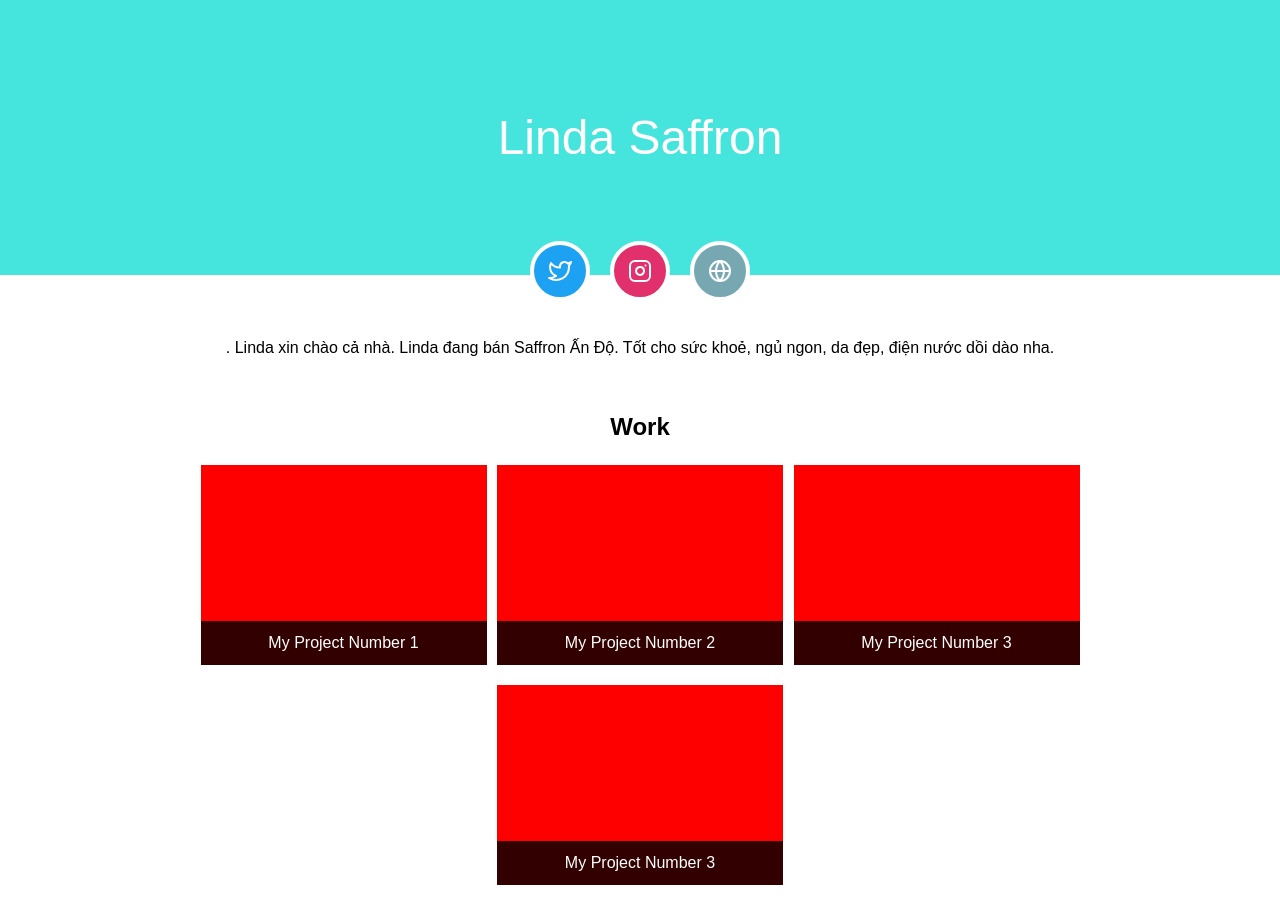
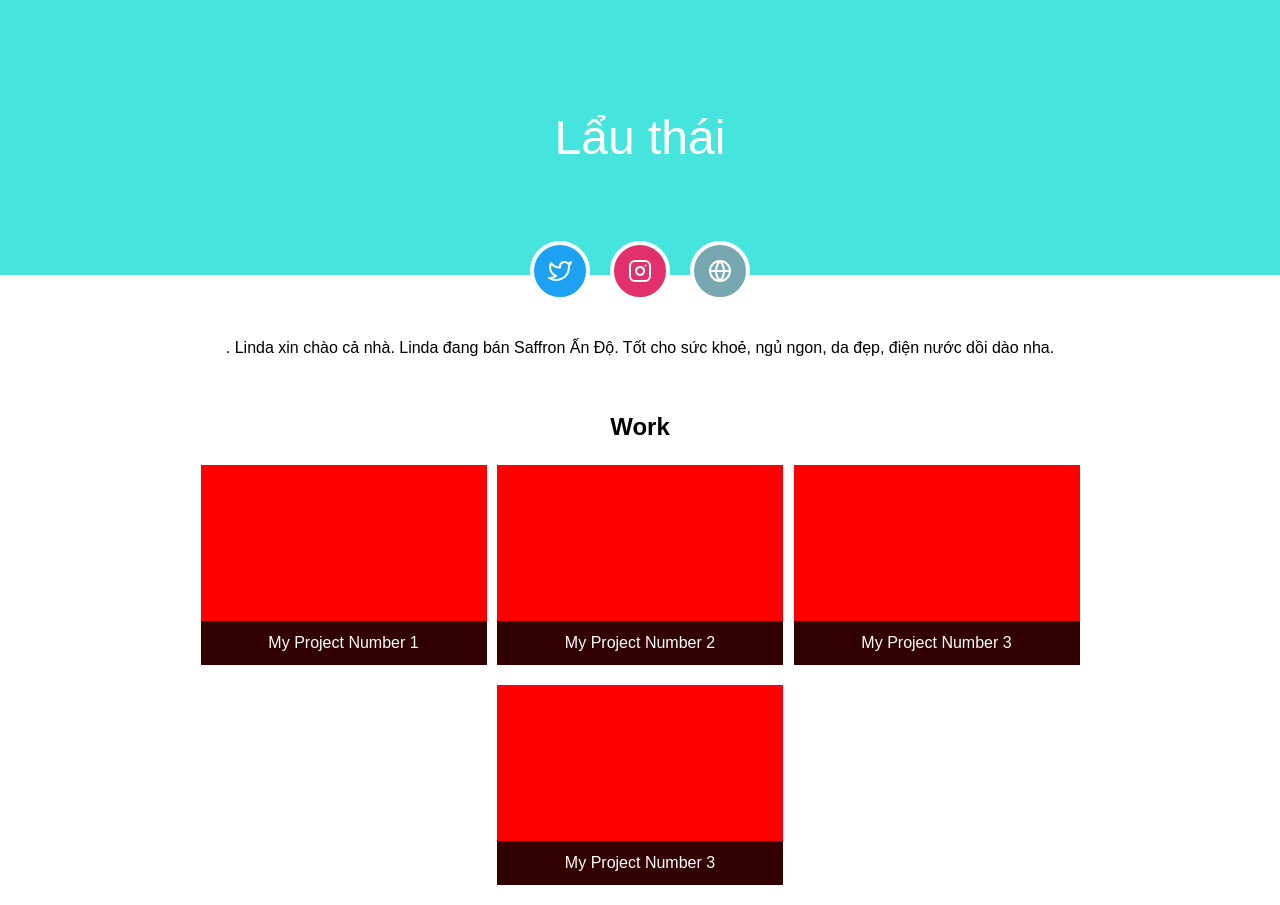
Before and after one commit to ngtuandat92/shareskill, a plain HTML site: page index.html in a window 1280 px wide. Drawn offline with Linux system fonts and the light colour scheme.

Commit message:
change name

```diff
--- a/index.html
+++ b/index.html
@@ -12,7 +12,7 @@
 <body>
   <header>
     <!-- Write your name below -->
-    <h2>Linda Saffron</h2>
+    <h2>Lẩu thái</h2>
     <nav class="social-nav">
       <ul>
         <li>
```
